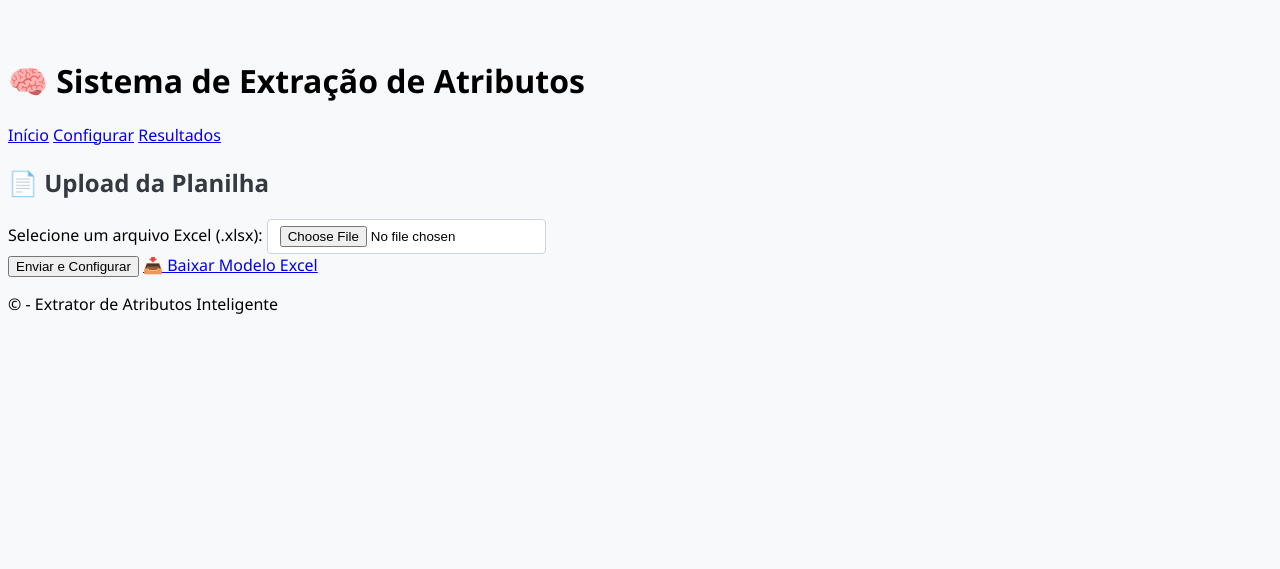
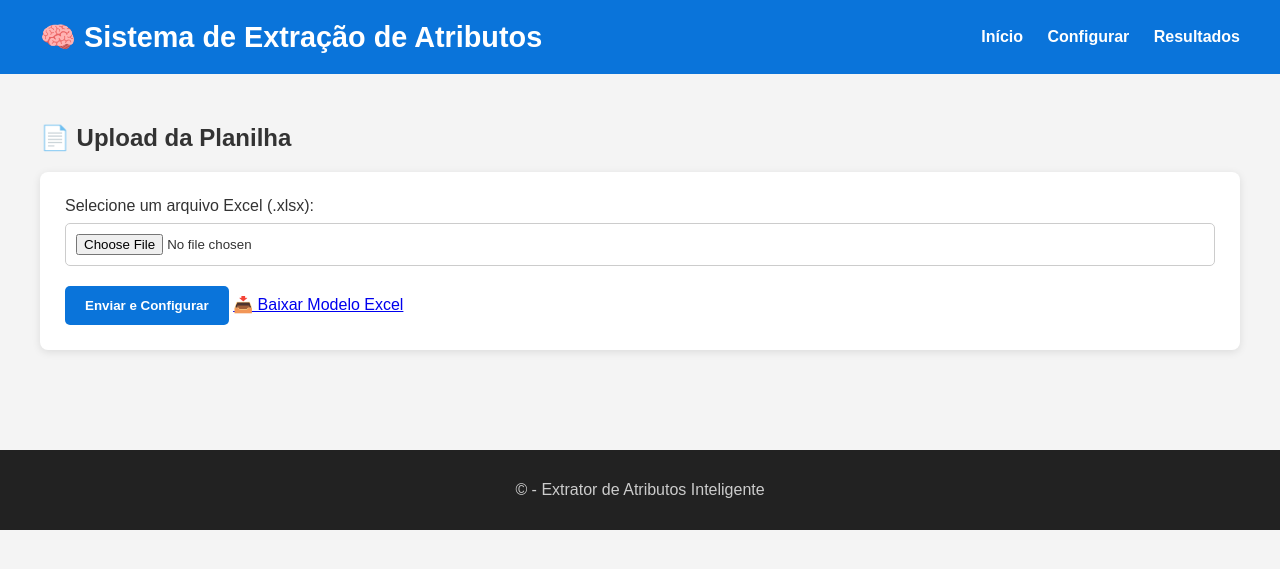
Before and after one commit to Douglasprojetospro/extrator-atributos-web, a Flask app: template templates/index.html in a window 1280 px wide. Shown: the top 569 px of the page. Run offline with Flask 3, Linux system fonts and the light colour scheme; the template is opened without the code that fills it, so the values that code supplies are empty.

Commit message:
Update styles.css

```diff
--- a/static/styles.css
+++ b/static/styles.css
@@ -1,39 +1,147 @@
 body {
-    background-color: #f8f9fa;
-    font-family: 'Segoe UI', Tahoma, Geneva, Verdana, sans-serif;
-    padding-top: 30px;
+    font-family: Arial, sans-serif;
+    margin: 0;
+    background-color: #f4f4f4;
+    color: #333;
 }
 
-h2, h4, h5 {
-    color: #343a40;
+header {
+    background-color: #0a74da;
+    color: #fff;
+    padding: 20px 40px;
+    display: flex;
+    justify-content: space-between;
+    align-items: center;
+    flex-wrap: wrap;
 }
 
-.btn {
-    font-weight: 500;
+header h1 {
+    margin: 0;
+    font-size: 1.8em;
 }
 
-.card {
-    border: 1px solid #dee2e6;
-    border-radius: 0.5rem;
-    box-shadow: 0 2px 4px rgba(0, 0, 0, 0.05);
+nav a {
+    color: #fff;
+    text-decoration: none;
+    margin-left: 20px;
+    font-weight: bold;
 }
 
-textarea.form-control {
-    font-family: monospace;
+nav a:hover {
+    text-decoration: underline;
 }
 
-.list-group-item {
-    cursor: move;
+main {
+    padding: 30px 40px;
+    max-width: 1200px;
+    margin: 0 auto;
 }
 
-.list-group-item:hover {
-    background-color: #e9ecef;
+form {
+    background-color: #fff;
+    padding: 25px;
+    border-radius: 8px;
+    box-shadow: 0 2px 8px rgba(0,0,0,0.1);
+    margin-bottom: 30px;
 }
 
-input[type="file"] {
-    padding: 6px 12px;
+input[type="text"],
+textarea,
+input[type="file"],
+select {
+    width: 100%;
+    padding: 10px;
+    margin-top: 8px;
+    margin-bottom: 20px;
+    border: 1px solid #ccc;
+    border-radius: 5px;
+    box-sizing: border-box;
+    resize: vertical;
+}
+
+button,
+input[type="submit"] {
+    background-color: #0a74da;
+    color: #fff;
+    border: none;
+    padding: 12px 20px;
+    cursor: pointer;
+    border-radius: 5px;
+    font-weight: bold;
+}
+
+button:hover,
+input[type="submit"]:hover {
+    background-color: #0956a3;
+}
+
+table {
+    width: 100%;
+    border-collapse: collapse;
+    margin-top: 25px;
     background-color: #fff;
-    border: 1px solid #ced4da;
-    border-radius: 4px;
-    display: inline-block;
+    box-shadow: 0 2px 6px rgba(0,0,0,0.05);
 }
+
+table, th, td {
+    border: 1px solid #ddd;
+}
+
+th, td {
+    padding: 12px;
+    text-align: left;
+}
+
+th {
+    background-color: #f1f1f1;
+}
+
+footer {
+    text-align: center;
+    padding: 15px;
+    background-color: #222;
+    color: #ccc;
+    margin-top: 40px;
+}
+
+.flash-container {
+    margin-bottom: 25px;
+}
+
+.flash {
+    padding: 15px;
+    margin-bottom: 15px;
+    border-radius: 5px;
+}
+
+.flash.success {
+    background-color: #d4edda;
+    color: #155724;
+}
+
+.flash.error {
+    background-color: #f8d7da;
+    color: #721c24;
+}
+
+.flash.info {
+    background-color: #d1ecf1;
+    color: #0c5460;
+}
+
+/* Responsivo */
+@media (max-width: 768px) {
+    header {
+        flex-direction: column;
+        align-items: flex-start;
+    }
+
+    nav {
+        margin-top: 10px;
+    }
+
+    nav a {
+        margin-left: 0;
+        margin-right: 15px;
+    }
+}
```
